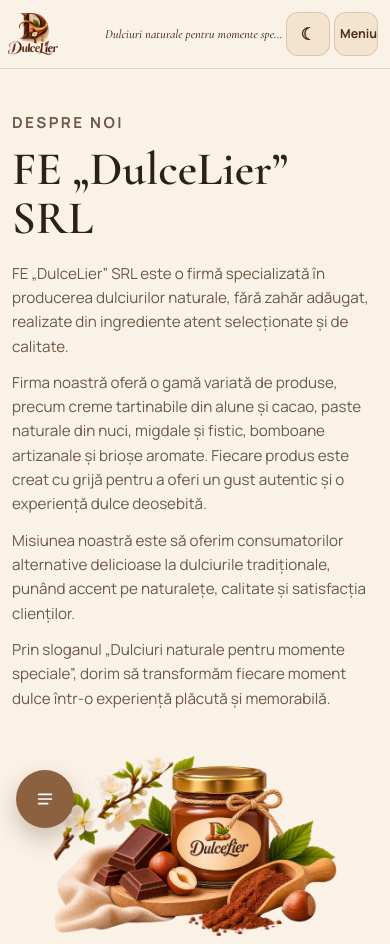
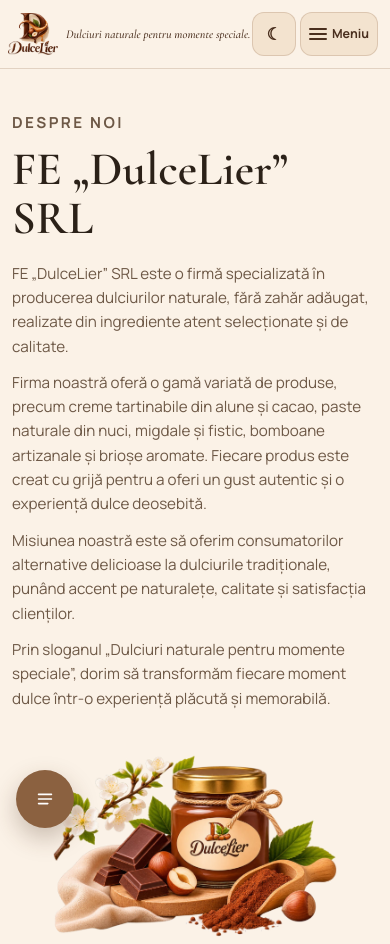
Before and after one commit to igorcbtr/dulce-lier-project, a plain HTML site: page index.html in a window 390 px wide. Shown: the top 944 px of the page. Drawn offline with nearby package versions, Linux system fonts and the light colour scheme.

Commit message:
Fix mobile header and theme toggle

```diff
--- a/css/style.css
+++ b/css/style.css
@@ -123,10 +123,14 @@ h1, h2, h3, h4 {
   font-size: 0.78rem;
   font-weight: 700;
   cursor: pointer;
-  transition: background 180ms ease, color 180ms ease, transform 180ms ease;
+  transition: background 180ms ease, color 180ms ease;
 }
 
-.theme-toggle:hover { transform: translateY(-2px); }
+/* Keep the theme button in place when hovered or clicked. */
+.theme-toggle:hover,
+.theme-toggle:active {
+  transform: none;
+}
 
 .theme-toggle:focus-visible {
   outline: 2px solid var(--gold);
@@ -833,22 +837,50 @@ address p + p { margin-top: 6px; }
   .site-footer { width: min(100% - 24px, 1180px); }
   .header-bar { gap: 4px; }
   .brand img { height: 42px; }
+  /* Mobile header: keep the slogan between the logo and controls */
   .header-bar > .slogan {
     position: absolute;
-    left: 50%;
-    width: min(52vw, 180px);
+    left: 58px;
+    right: 130px;
+    width: auto;
     margin: 0;
-    transform: translateX(-50%);
-    text-align: center;
-    font-size: 0.78rem;
+    transform: none;
+    overflow: hidden;
+    text-align: left;
+    text-overflow: ellipsis;
+    white-space: nowrap;
+    font-size: 0.75rem;
+    line-height: 1.2;
   }
+
+  /* Mobile menu button */
   .menu-toggle {
-    flex: 0 0 44px;
-    width: 44px;
+    display: inline-flex;
+    flex: 0 0 auto;
+    width: auto;
+    min-width: 78px;
     height: 44px;
+    min-height: 44px;
+    align-items: center;
     justify-content: center;
-    padding: 0;
+    gap: 5px;
+    padding: 0 8px;
+    white-space: nowrap;
     border-radius: 12px;
+  }
+
+  .menu-toggle-icon {
+    display: grid;
+    flex: 0 0 18px;
+    width: 18px;
+    gap: 3px;
+  }
+
+  .menu-toggle-icon i {
+    display: block;
+    width: 18px;
+    height: 2px;
+    flex-shrink: 0;
   }
   .hero { gap: 24px; padding: 42px 0 26px; }
   .hero h1 { font-size: clamp(2.35rem, 12vw, 3.2rem); }
```
